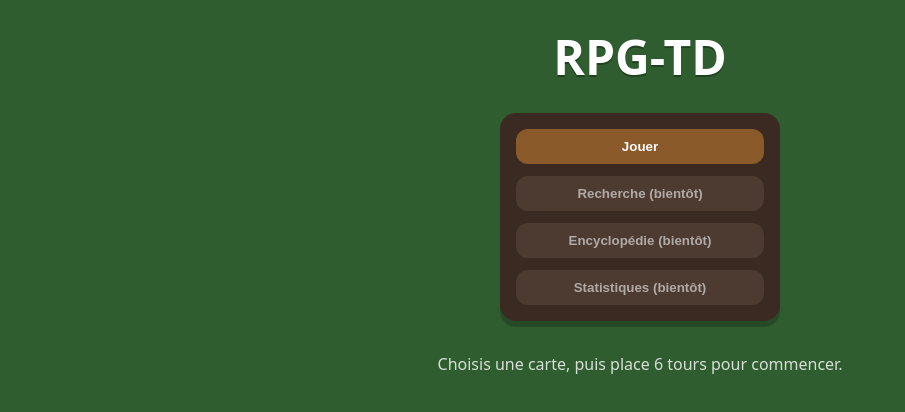
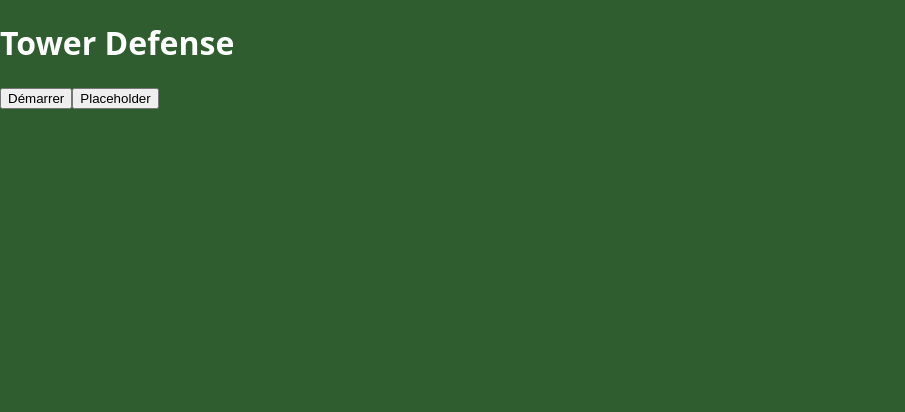
Before and after one commit to Sylvainjoly88/TowerDefense, a React (Vite) app: page / in a window 1280 px wide. Shown: the top 412 px of the page, without its empty margins (0-905 px from the left). Built offline with nearby package versions, Linux system fonts and the light colour scheme.

Commit message:
Update Menu.tsx

```diff
--- a/src/screens/Menu.tsx
+++ b/src/screens/Menu.tsx
@@ -1,26 +1,14 @@
-/**
- * Menu : "Jouer" envoie maintenant vers l'écran de sélection de carte.
- */
 type Props = {
-  onPlay: () => void;
-  onSearch: () => void;
-  onEncyclo: () => void;
-  onStats: () => void;
+  onStartGame?: () => void;
+  onOpenPlaceholder?: () => void;
 };
 
-export default function Menu({ onPlay, onSearch, onEncyclo, onStats }: Props) {
+export default function Menu({ onStartGame, onOpenPlaceholder }: Props) {
   return (
-    <div className="screen center">
-      <h1 className="title">RPG-TD</h1>
-
-      <div className="panel">
-        <button className="btn primary" onClick={onPlay}>Jouer</button>
-        <button className="btn" onClick={onSearch} disabled>Recherche (bientôt)</button>
-        <button className="btn" onClick={onEncyclo} disabled>Encyclopédie (bientôt)</button>
-        <button className="btn" onClick={onStats} disabled>Statistiques (bientôt)</button>
-      </div>
-
-      <p className="hint">Choisis une carte, puis place 6 tours pour commencer.</p>
+    <div className="menu">
+      <h1>Tower Defense</h1>
+      <button onClick={onStartGame}>Démarrer</button>
+      <button onClick={onOpenPlaceholder}>Placeholder</button>
     </div>
   );
 }
```
